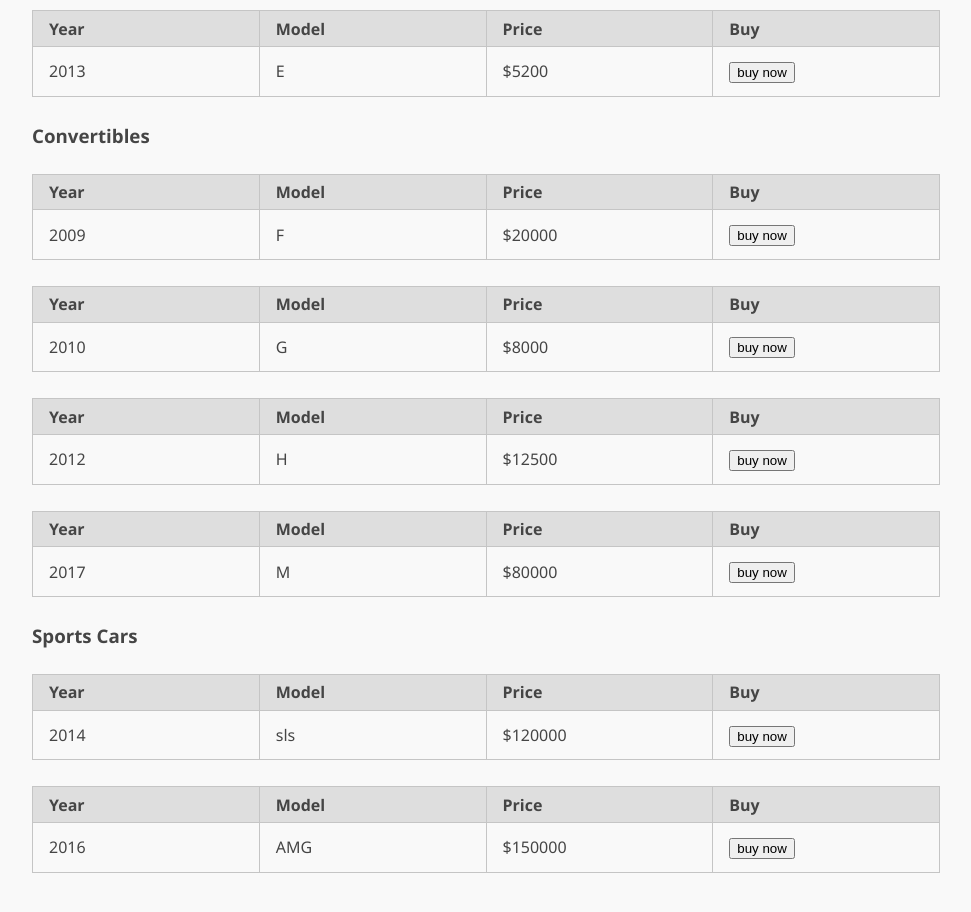
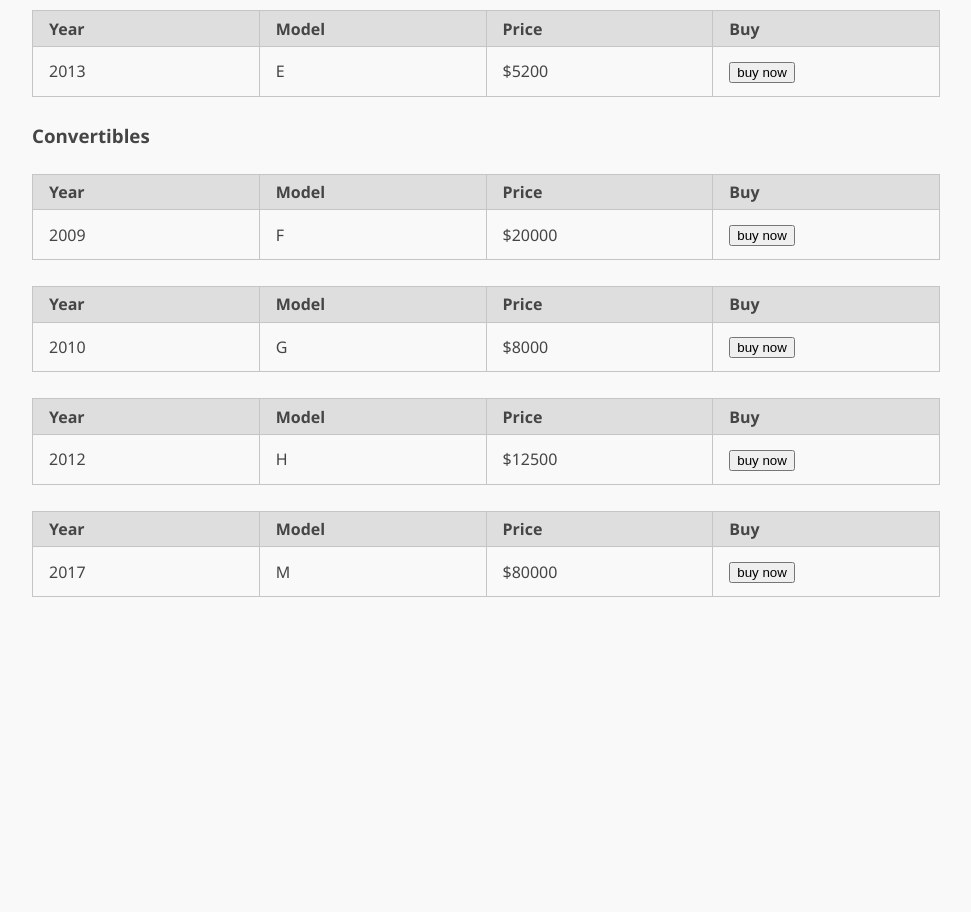
Before and after one commit to davidkvara/react-sandbox, a React (Create React App) app: page / in a window 1280 px wide. Shown: the part 760-1672 px from the top of the page, without its empty margins (154-1125 px from the left). After the commit the page ends 1399 px from the top, so only its background shows below. Built offline with nearby package versions, Linux system fonts and the light colour scheme.

Commit message:
refactoring components

```diff
--- a/src/examples/table/App.js
+++ b/src/examples/table/App.js
@@ -1,60 +1,44 @@
 import React from "react";
 import ProductsFilter from "./ProductsFilter";
-import ProductsList from "./ProductsList";
+import ProductTable from "./ProductTable";
 import "./main.css";
 
 class App extends React.Component {
   state = {
     carTypes: this.props.transport.map(tr => tr.name),
     value: "All",
-    isChecked: false
+    newOnly: false
   };
-
-  // componentDidMount() {
-  //   const cars =;
-  //   this.setState({ carTypes: cars });
-  // }
 
   handleOptionChange = value => {
     this.setState({ value });
   };
 
   handleCheckChange = check => {
-    this.setState({ isChecked: check });
+    this.setState({ newOnly: check });
   };
 
   render() {
     const { title, transport } = this.props;
-    const selectedTransport = transport.filter(trns => {
-      if (this.state.value === "All") {
-        return trns;
-      }
-      return trns.name === this.state.value;
-    });
+    const { carTypes, newOnly, value } = this.state;
 
-    const newTransport = selectedTransport.map(transport => {
-      return {
-        name: transport.name,
-        collection: transport.collection.filter(car => car.year > 2013)
-      };
-    });
-
-    let theData = this.state.isChecked ? newTransport : selectedTransport;
     return (
       <div className="market container">
         <h2>{title}</h2>
         <p style={{ fontSize: "large" }}>Best place to buy vehicles online</p>
         <ProductsFilter
           title="Choose Options"
-          options={this.state.carTypes}
-          value={this.state.value}
-          checked={this.state.isChecked}
+          options={carTypes}
+          value={value}
+          checked={newOnly}
           onSelectionChange={this.handleOptionChange}
           onCheckBoxChange={this.handleCheckChange}
         />
-        <div className="prod-list">
-          {theData.map((car, i) => <ProductsList key={i} {...car} />)}
-        </div>
+        <ProductTable
+          products={transport}
+          selectedValue={value}
+          newOnly={newOnly}
+        />
       </div>
     );
   }
--- /dev/null
+++ b/src/examples/table/ProductTable.js
@@ -0,0 +1,41 @@
+import React from "react";
+import TransportTable from "./TransportTable";
+
+class ProductTable extends React.Component {
+  render() {
+    const { selectedValue, newOnly, products } = this.props;
+
+    const selectedTransport = products.filter(product => {
+      if (selectedValue === "All") {
+        return true;
+      }
+      return product.name === selectedValue;
+    });
+
+    const newTransport = selectedTransport.map(transport => {
+      return {
+        name: transport.name,
+        collection: transport.collection.filter(car => car.year > 2013)
+      };
+    });
+
+    let filteredData = newOnly ? newTransport : selectedTransport;
+
+    return (
+      <div className="prod-list">
+        {filteredData.map((car, i) => <ProductsList key={i} {...car} />)}
+      </div>
+    );
+  }
+}
+
+const ProductsList = ({ name, collection }) => {
+  return (
+    <div className="list">
+      <h3>{name}</h3>
+      {collection.map((one, i) => <TransportTable key={i} {...one} />)}
+    </div>
+  );
+};
+
+export default ProductTable;
--- a/src/examples/table/ProductsList.js
+++ /dev/null
@@ -1,13 +0,0 @@
-import React from "react";
-import TransportTable from "./TransportTable";
-
-const ProductsList = ({ name, collection }) => {
-  return (
-    <div className="list">
-      <h3>{name}</h3>
-      {collection.map((one, i) => <TransportTable key={i} {...one} />)}
-    </div>
-  );
-};
-
-export default ProductsList;
--- a/src/examples/table/data.js
+++ b/src/examples/table/data.js
@@ -22,13 +22,6 @@ const carsData = [
       { year: 2012, model: "H", price: 12500 },
       { year: 2017, model: "M", price: 80000 }
     ]
-  },
-  {
-    name: "Sports Cars",
-    collection: [
-      { year: 2014, model: "sls", price: 120000 },
-      { year: 2016, model: "AMG", price: 150000 }
-    ]
   }
 ];
 
```
